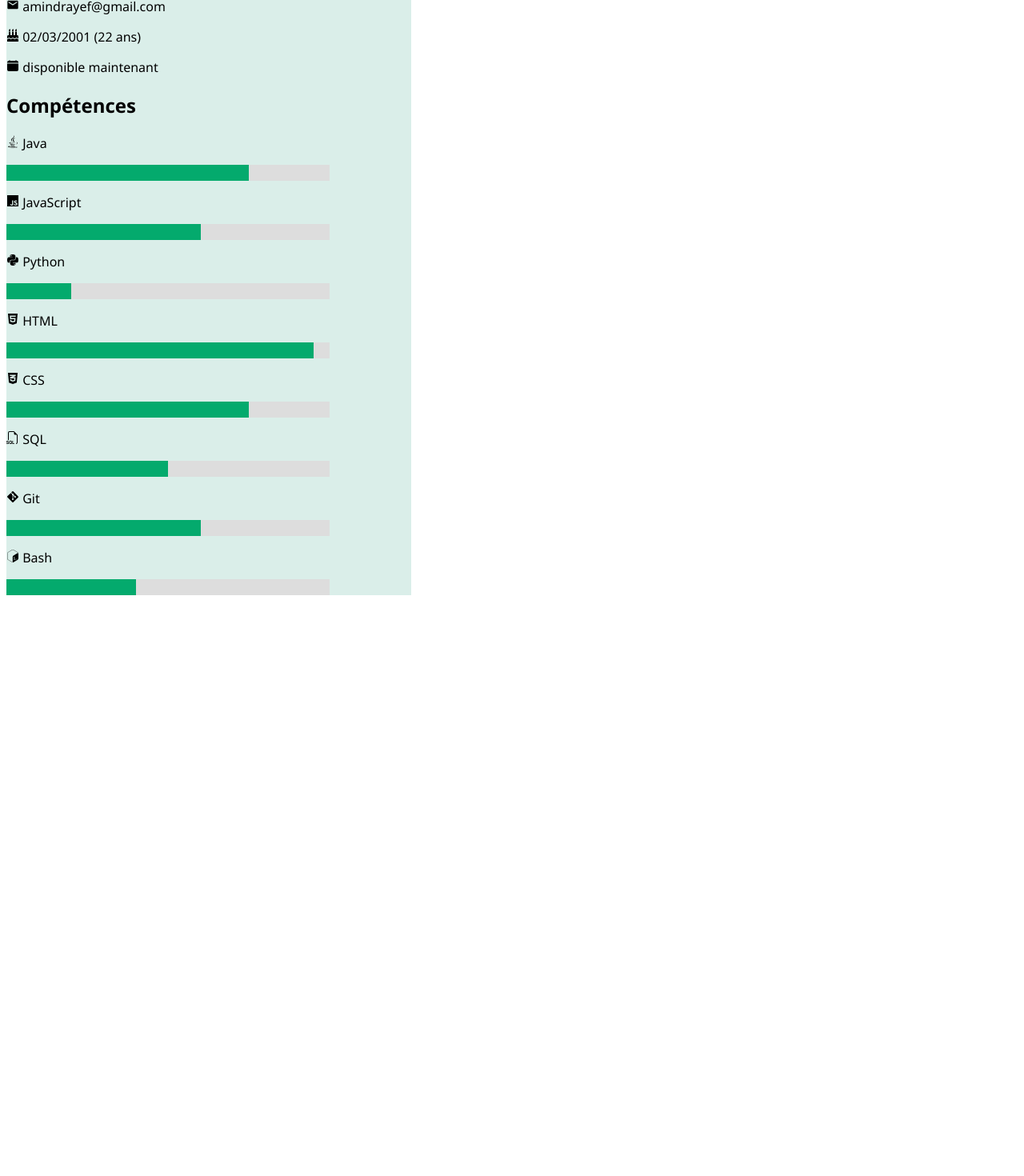
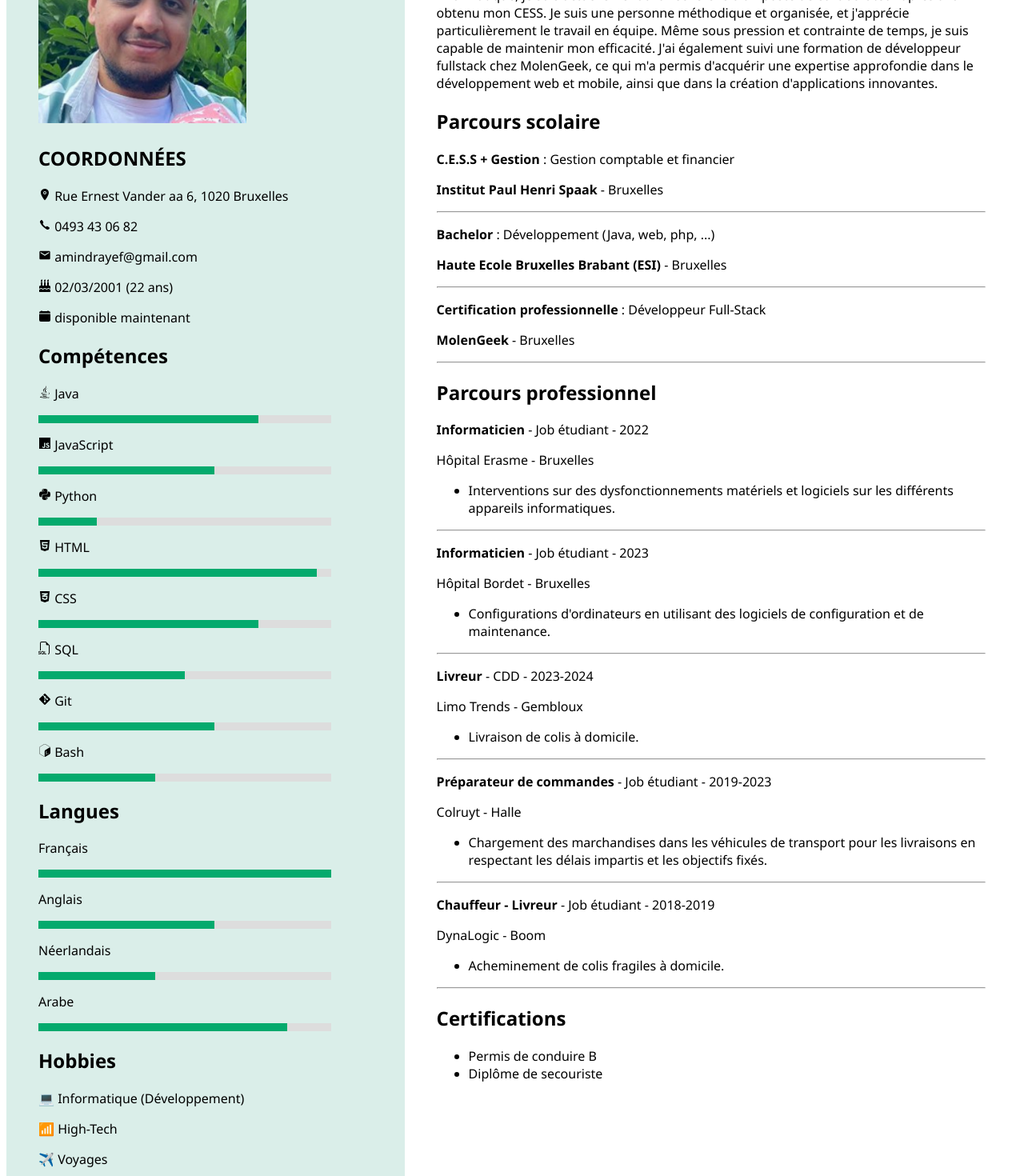
Before and after one commit to Arnemix/portfolio-drayef-mohamed-amin, a React (Create React App) app: page /cv in a window 1280 px wide. Shown: the part 160-1630 px from the top of the page at 80% size. Before the commit the page ends 912 px from the top, so only its background shows below. Built offline with nearby package versions, Linux system fonts and the light colour scheme.

Commit message:
Finalisation du CV beta

```diff
--- a/src/components/cv/CV.jsx
+++ b/src/components/cv/CV.jsx
@@ -7,12 +7,14 @@ import { MdEmail } from "react-icons/md";
 import { FaBirthdayCake } from "react-icons/fa";
 import { getAge, getIcon } from "../../utils/utils";
 import { IoCalendarClear } from "react-icons/io5";
-
+import CVPicture from "../../assets/cv-picture.png";
 function CV(props) {
     return (
         <div className="cv-container">
             <div className="cv-sidebar">
-                <div className="cv-picture">{/* Mettre la photo */}</div>
+                <div className="cv-picture">
+                    <img src={CVPicture} alt="profil" />
+                </div>
                 <div className="cv-coordinates">
                     <h2>COORDONNÉES</h2>
                     <p>
@@ -47,10 +49,83 @@ function CV(props) {
                             );
                         })}
                     </div>
+                    <div className="cv-language">
+                        <h2>Langues</h2>
+                        <div className="cv-language-container">
+                            {data["cv-language"].map((language) => {
+                                return (
+                                    <div key={language["id"]} className="cv-language-item">
+                                        <p>{language["name"]}</p>
+                                        <div className="progress-container">
+                                            <div className="progress" style={{ width: `${language["level"]}%` }}></div>
+                                        </div>
+                                    </div>
+                                );
+                            })}
+                        </div>
+                    </div>
+                    <div className="cv-hobbies">
+                        <h2>Hobbies</h2>
+                        <div className="cv-hobbies-container">
+                            {data["cv-hobbies"].map((hobby) => {
+                                return (
+                                    <div key={hobby["id"]} className="cv-hobby-item">
+                                        <p>{hobby["name"]}</p>
+                                    </div>
+                                );
+                            })}
+                        </div>
+                    </div>
                 </div>
             </div>
             <div className="cv-main">
-                <h2>Main</h2>
+                <div className="cv-description">
+                    <h2>Description</h2>
+                    <p>{data["cv-personnal-info"]["description"]}</p>
+                </div>
+                <div className="cv-education">
+                    <h2>Parcours scolaire</h2>
+                    {data["cv-education"].map((education) => {
+                        return (
+                            <div key={education["id"]} className="cv-education-item">
+                                <p>
+                                    <b>{education["certification"]}</b> : {education["title"]}
+                                </p>
+                                <p>
+                                    <b>{education["schoolName"]}</b> - Bruxelles
+                                </p>
+                                <hr />
+                            </div>
+                        );
+                    })}
+                </div>
+                <div className="cv-experience">
+                    <h2>Parcours professionnel</h2>
+                    {data["cv-experience"].map((experience) => {
+                        return (
+                            <div key={experience["id"]} className="cv-experience-item">
+                                <p>
+                                    <b>{experience["title"]}</b> - {experience["jobType"]} - {experience["duration"]}
+                                </p>
+                                <p>
+                                    <span>{experience["company"]} - </span> {experience["location"]}
+                                </p>
+                                <ul>
+                                    <li>{experience["description"]}</li>
+                                </ul>
+                                <hr />
+                            </div>
+                        );
+                    })}
+                </div>
+                <div className="cv-certifications">
+                    <h2>Certifications</h2>
+                    <ul>
+                        {data["cv-certifications"].map((certification) => {
+                            return <li key={certification["id"]}>{certification["name"]}</li>;
+                        })}
+                    </ul>
+                </div>
             </div>
         </div>
     );
--- a/src/components/cv/CV.scss
+++ b/src/components/cv/CV.scss
@@ -2,6 +2,8 @@
     display: flex;
     width: 100%;
     .cv-sidebar {
+        padding-left: 40px;
+        padding-top: 40px;
         background-color: rgb(218, 238, 233);
         width: 40%;
     }
@@ -11,7 +13,12 @@
     width: 80%;
     background-color: #ddd;
     .progress {
-        height: 20px;
+        height: 10px;
         background-color: #04aa6d;
     }
 }
+
+.cv-main {
+    width: 60%;
+    padding: 40px;
+}
--- a/src/data/cv/cv-data.json
+++ b/src/data/cv/cv-data.json
@@ -8,7 +8,8 @@
         "dateOfBirth": "02/03/2001",
         "phoneNumber": "0493 43 06 82",
         "email": "amindrayef@gmail.com",
-        "website": "https://amindrayef.com"
+        "website": "https://amindrayef.com",
+        "description": "Avec de solides compétences dans les domaines de la logistique et du développement informatique, je suis actuellement à la recherche d'un poste de collaborateur après avoir obtenu mon CESS. Je suis une personne méthodique et organisée, et j'apprécie particulièrement le travail en équipe. Même sous pression et contrainte de temps, je suis capable de maintenir mon efficacité. J'ai également suivi une formation de développeur fullstack chez MolenGeek, ce qui m'a permis d'acquérir une expertise approfondie dans le développement web et mobile, ainsi que dans la création d'applications innovantes."
     },
     "cv-skill": [
         {
@@ -17,8 +18,7 @@
             "level": 75,
             "startLearningYear": 2017,
             "learnedFrameworks": [
-                "Spring",
-                "Spring Boot"
+                "Spring"
             ]
         },
         {
@@ -83,5 +83,125 @@
             "startLearningYear": 2018,
             "learnedFrameworks": []
         }
+    ],
+    "cv-language": [
+        {
+            "id": 1,
+            "name": "Français",
+            "level": 100,
+            "startLearningYear": 2001
+        },
+        {
+            "id": 2,
+            "name": "Anglais",
+            "level": 60,
+            "startLearningYear": 2018
+        },
+        {
+            "id": 3,
+            "name": "Néerlandais",
+            "level": 40,
+            "startLearningYear": 2018
+        },
+        {
+            "id": 4,
+            "name": "Arabe",
+            "level": 85,
+            "startLearningYear": 2001
+        }
+    ],
+    "cv-hobbies": [
+        {
+            "id": 1,
+            "name": "💻 Informatique (Développement)"
+        },
+        {
+            "id": 2,
+            "name": "📶 High-Tech"
+        },
+        {
+            "id": 3,
+            "name": "✈️ Voyages"
+        }
+    ],
+    "cv-education": [
+        {
+            "id": 1,
+            "title": "Gestion comptable et financier",
+            "certification": "C.E.S.S + Gestion",
+            "schoolName": "Institut Paul Henri Spaak",
+            "finishedYear": 2021
+        },
+        {
+            "id": 2,
+            "title": "Développement (Java, web, php, ...)",
+            "certification": "Bachelor",
+            "schoolName": "Haute Ecole Bruxelles Brabant (ESI)",
+            "finishedYear": "2023 (non terminée)"
+        },
+        {
+            "id": 3,
+            "title": "Développeur Full-Stack",
+            "certification": "Certification professionnelle",
+            "schoolName": "MolenGeek",
+            "finishedYear": 2024
+        }
+    ],
+    "cv-experience": [
+        {
+            "id": 1,
+            "title": "Informaticien",
+            "company": "Hôpital Erasme",
+            "location": "Bruxelles",
+            "duration": "2022",
+            "jobType": "Job étudiant",
+            "description": "Interventions sur des dysfonctionnements matériels et logiciels sur les différents appareils informatiques."
+        },
+        {
+            "id": 2,
+            "title": "Informaticien",
+            "company": "Hôpital Bordet",
+            "location": "Bruxelles",
+            "duration": "2023",
+            "jobType": "Job étudiant",
+            "description": "Configurations d'ordinateurs en utilisant des logiciels de configuration et de maintenance."
+        },
+        {
+            "id": 3,
+            "title": "Livreur",
+            "company": "Limo Trends",
+            "location": "Gembloux",
+            "duration": "2023-2024",
+            "jobType": "CDD",
+            "description": "Livraison de colis à domicile."
+        },
+        {
+            "id": 4,
+            "title": "Préparateur de commandes",
+            "company": "Colruyt",
+            "location": "Halle",
+            "duration": "2019-2023",
+            "jobType": "Job étudiant",
+            "description": "Chargement des marchandises dans les véhicules de transport pour les livraisons en respectant les délais impartis et les objectifs fixés."
+        },
+        {
+            "id": 5,
+            "title": "Chauffeur - Livreur",
+            "company": "DynaLogic",
+            "location": "Boom",
+            "duration": "2018-2019",
+            "jobType": "Job étudiant",
+            "description": "Acheminement de colis fragiles à domicile."
+        }
+    ],
+    "cv-certifications": [
+        {
+            "id": 1,
+            "name": "Permis de conduire B"
+        },
+        {
+            "id": 2,
+            "name": "Diplôme de secouriste"
+        }
     ]
 }
```
Also changed, not shown: src/assets/cv-picture.png (added).
